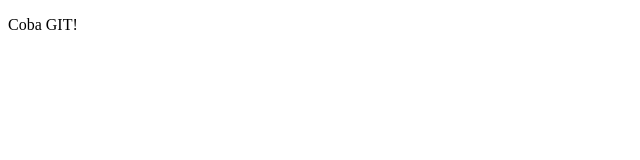
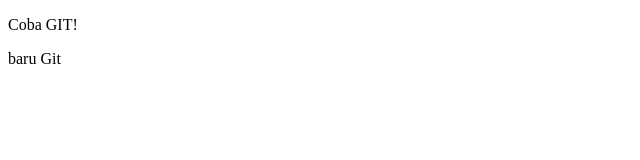
Before and after one commit to Mohammadrezafah/git, a plain HTML site: page index.html in a window 1280 px wide. Shown: the full height of the page, 0-640 px from the left. Drawn offline with Linux system fonts and the light colour scheme.

Commit message:
baru edit

```diff
--- a/index.html
+++ b/index.html
@@ -6,5 +6,7 @@
 </head>
 <body>
 <p>Coba GIT!<p/>
+<p>baru Git<p/>
+
 </body>
 </html>
```
